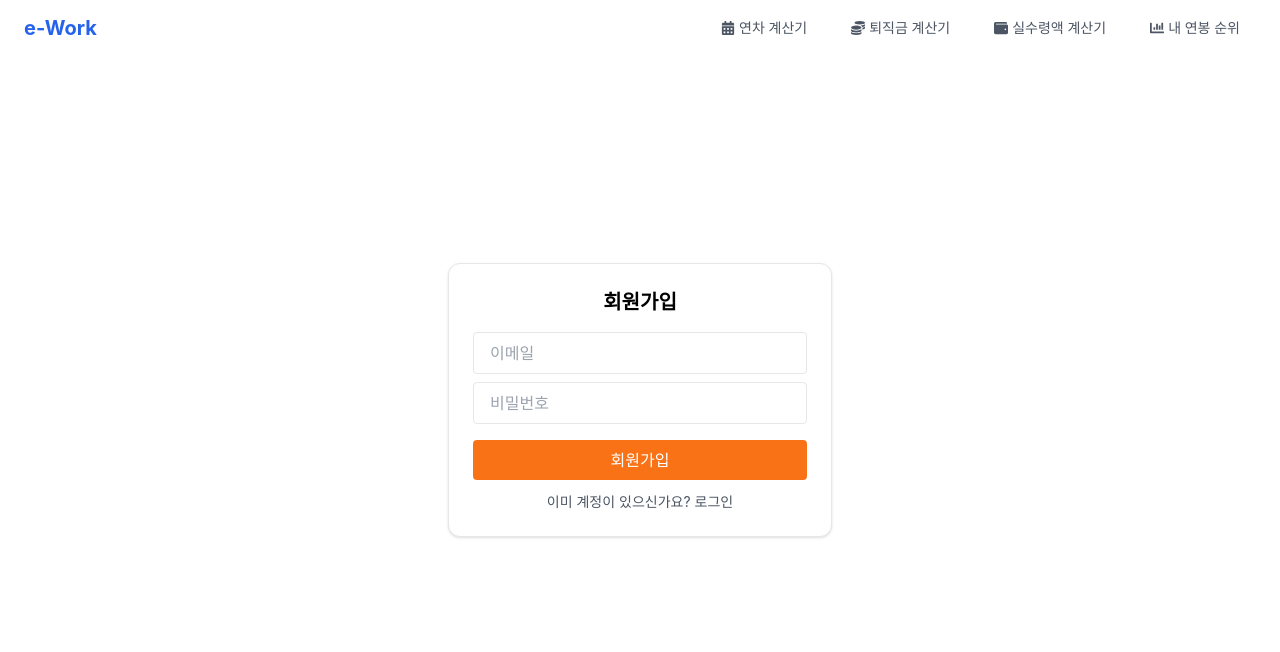
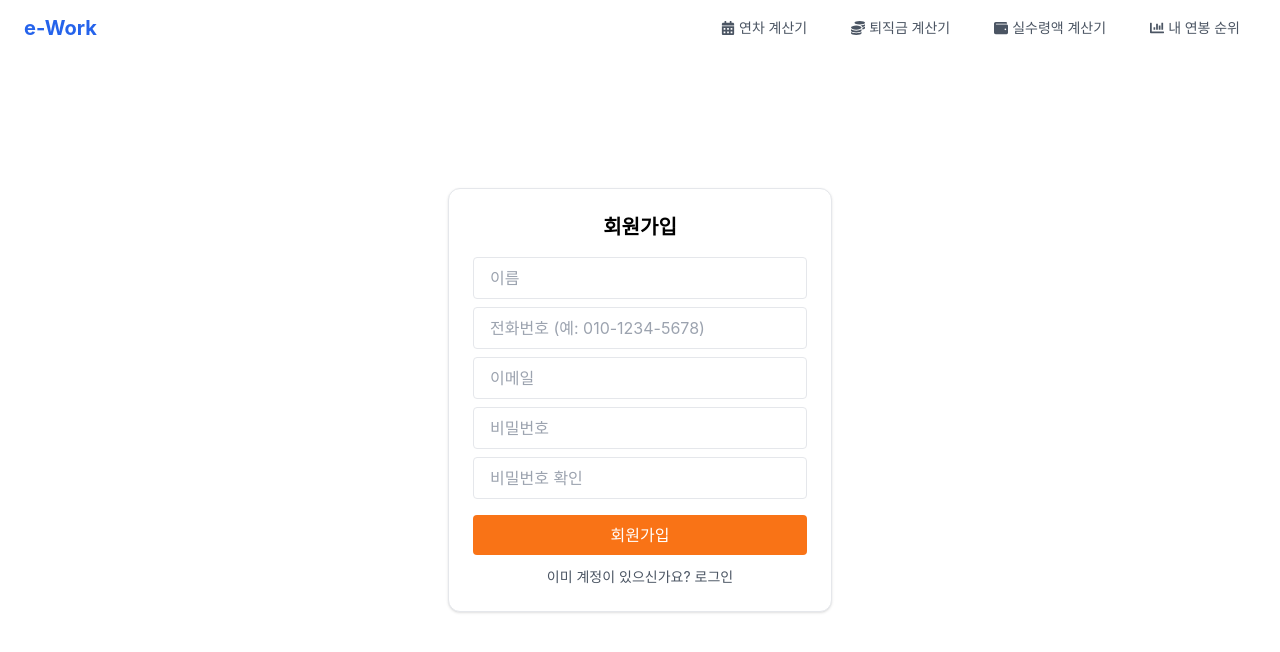
Before and after one commit to jansssss/vacation, a React (Create React App) app: page /bitcoin-simulator in a window 1280 px wide. Both pictures are taken after a click on the element "계정이 없으신가요? 회원가입". Shown: the top 652 px of the page. Built offline with nearby package versions, Linux system fonts and the light colour scheme.

Commit message:
Update AuthForm.js

```diff
--- a/src/components/AuthForm.js
+++ b/src/components/AuthForm.js
@@ -4,11 +4,24 @@ import { supabase } from "../lib/supabaseClient";
 export default function AuthForm({ onLogin }) {
   const [email, setEmail] = useState("");
   const [password, setPassword] = useState("");
+  const [passwordConfirm, setPasswordConfirm] = useState("");
+  const [name, setName] = useState("");
+  const [phone, setPhone] = useState("");
   const [isLogin, setIsLogin] = useState(true);
   const [message, setMessage] = useState("");
 
   const handleSubmit = async (e) => {
     e.preventDefault();
+
+    if (!email || !password || (!isLogin && (!name || !phone || !passwordConfirm))) {
+      setMessage("❌ 모든 항목을 입력해주세요.");
+      return;
+    }
+
+    if (!isLogin && password !== passwordConfirm) {
+      setMessage("❌ 비밀번호가 일치하지 않습니다.");
+      return;
+    }
 
     if (isLogin) {
       const { error, data } = await supabase.auth.signInWithPassword({ email, password });
@@ -18,7 +31,16 @@ export default function AuthForm({ onLogin }) {
         onLogin(data.user);
       }
     } else {
-      const { error } = await supabase.auth.signUp({ email, password });
+      const { error } = await supabase.auth.signUp({
+        email,
+        password,
+        options: {
+          data: {
+            name,
+            phone
+          }
+        }
+      });
       if (error) setMessage("❌ 회원가입 실패: " + error.message);
       else setMessage("📧 회원가입 성공! 이메일을 확인해주세요.");
     }
@@ -31,6 +53,24 @@ export default function AuthForm({ onLogin }) {
           {isLogin ? "로그인" : "회원가입"}
         </h2>
         <form onSubmit={handleSubmit}>
+          {!isLogin && (
+            <>
+              <input
+                type="text"
+                placeholder="이름"
+                value={name}
+                onChange={(e) => setName(e.target.value)}
+                className="w-full mb-2 px-4 py-2 border rounded"
+              />
+              <input
+                type="tel"
+                placeholder="전화번호 (예: 010-1234-5678)"
+                value={phone}
+                onChange={(e) => setPhone(e.target.value)}
+                className="w-full mb-2 px-4 py-2 border rounded"
+              />
+            </>
+          )}
           <input
             type="email"
             placeholder="이메일"
@@ -43,8 +83,17 @@ export default function AuthForm({ onLogin }) {
             placeholder="비밀번호"
             value={password}
             onChange={(e) => setPassword(e.target.value)}
-            className="w-full mb-4 px-4 py-2 border rounded"
+            className="w-full mb-2 px-4 py-2 border rounded"
           />
+          {!isLogin && (
+            <input
+              type="password"
+              placeholder="비밀번호 확인"
+              value={passwordConfirm}
+              onChange={(e) => setPasswordConfirm(e.target.value)}
+              className="w-full mb-4 px-4 py-2 border rounded"
+            />
+          )}
           <button
             type="submit"
             className="w-full bg-orange-500 hover:bg-orange-600 text-white py-2 rounded"
@@ -54,7 +103,10 @@ export default function AuthForm({ onLogin }) {
         </form>
         <p
           className="mt-3 text-sm text-center text-gray-600 cursor-pointer"
-          onClick={() => setIsLogin(!isLogin)}
+          onClick={() => {
+            setIsLogin(!isLogin);
+            setMessage("");
+          }}
         >
           {isLogin ? "계정이 없으신가요? 회원가입" : "이미 계정이 있으신가요? 로그인"}
         </p>
```
